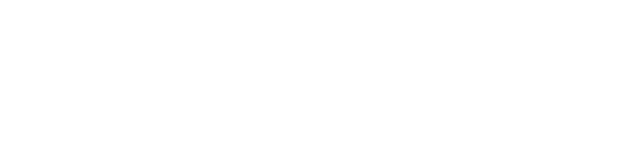
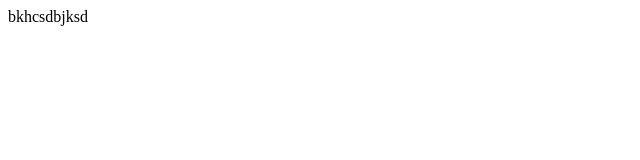
Before and after one commit to a1nukarsh/Dictionary, a plain HTML site: page index.html in a window 1280 px wide. Shown: the whole page, without its empty margins (0-640 px from the left). Drawn offline with Linux system fonts and the light colour scheme.

Commit message:
Update index.html

```diff
--- a/index.html
+++ b/index.html
@@ -7,6 +7,6 @@
     <title>Document</title>
 </head>
 <body>
-
+    bkhcsdbjksd
 </body>
 </html>
```
